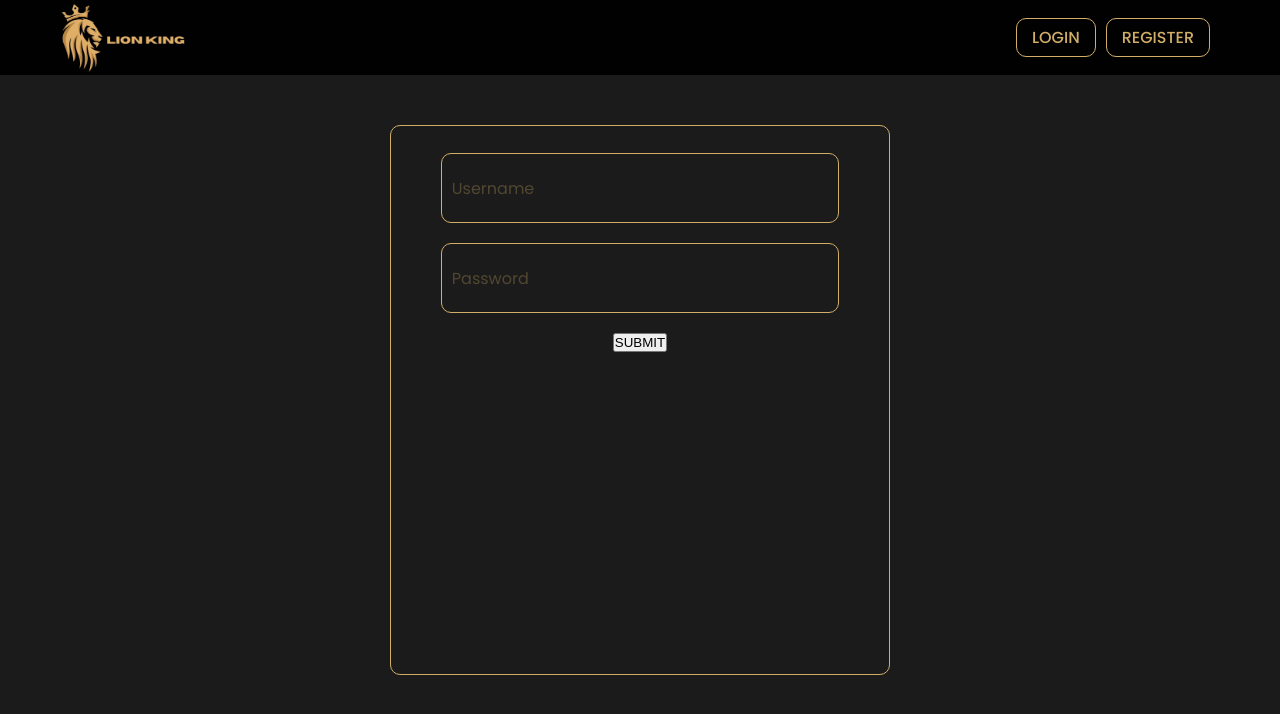
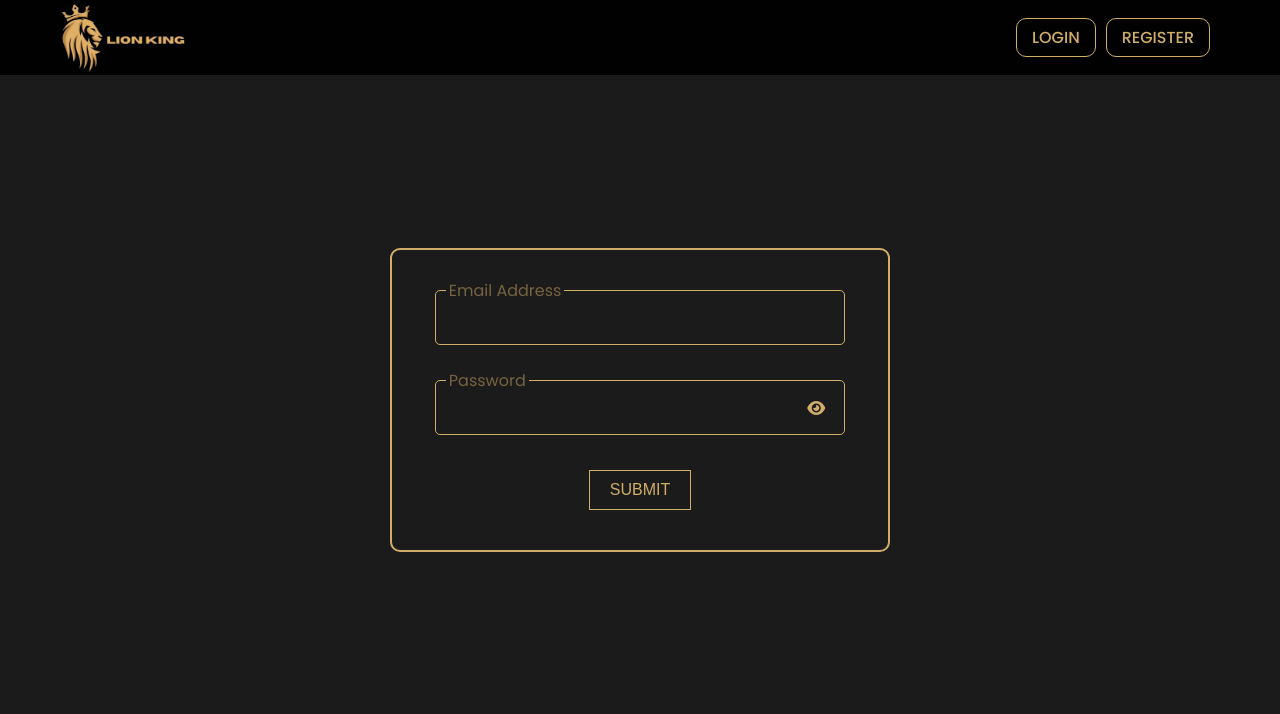
Before and after one commit to williamfisher9/login-using-angular-java, an Angular app in the folder frontend/: page /login in a window 1280 px wide. Shown: the top 714 px of the page. Built offline with nearby package versions, Linux system fonts and the light colour scheme.

Commit message:
login component form and validation

```diff
--- a/frontend/src/app/login/login.component.css
+++ b/frontend/src/app/login/login.component.css
@@ -1,7 +1,6 @@
 .login-container {
     width: 500px;
-    height: 550px;
-    border: 1px solid rgb(209, 174, 104);
+    border: 2px solid rgb(209, 174, 104);
     border-radius: 10px;
     top: 50%;
     left: 50%;
@@ -11,52 +10,87 @@
     display: flex;
     justify-content: center;
     align-items: center;
+
+    padding: 40px 20px;
 }
 
-.fields-container {
-    width: 80%;
-    height: 90%;
+.form-fields-wrapper {
+    width: 100%;
+    height: 100%;
 
     display: flex;
     justify-content: start;
     align-items: center;
     flex-direction: column;
-    gap: 20px;
-
+    gap: 35px;
 }
 
-.input-field-container {
+.form-field {
     position: relative;
-    width: 100%;
-    height: 70px;
+    width: 90%;
+    height: 55px;
     border: 1px solid rgb(209, 174, 104);
-    border-radius: 10px;
-    overflow: hidden;
+    border-radius: 5px;
 }
 
-.input-field-container > .input {
+.input-field {
     position: absolute;
     top: 0;
     left: 0;
+    padding-left: 10px;
     width: 100%;
     height: 100%;
+    border: none;
     outline: none;
-    border: none;
     background-color: transparent;
     color: #fff;
     font-size: 1rem;
-    padding: 10px;
-    z-index: 9999;
 }
 
-.input-field-container > .placeholder {
+.label-field {
     position: absolute;
-    top: 0;
-    left: 0;
-    width: 100%;
-    height: 100%;
-    color: rgba(209, 174, 104, 0.3);
-    align-content: center;
-    padding-left: 10px;
-    transition: 0.3s;
+    top: -13px;
+    left: 10px;
+    color: rgba(209, 174, 104, 0.5);
+    background-color: rgb(27,27,27);
+    padding: 0 3px;
 }
+
+.error-field {
+    position: absolute;
+    bottom: -20px;
+    left: 0px;
+    color: red;
+    font-size: 12px;
+}
+
+input[type = 'submit'] {
+    padding: 10px 20px;
+    background-color: transparent;
+    border: 1px solid rgb(209, 174, 104);
+    outline: none;
+    color: rgb(209, 174, 104);
+    font-weight: 500;
+    font-size: 1rem;
+    text-transform: uppercase;
+    cursor: pointer;
+}
+
+input[type = 'submit']:hover {
+    background-color: rgb(209, 174, 104);
+    color: #000;
+}
+
+.icon {
+    color: rgb(209, 174, 104);
+    font-size: 1rem;
+    position: absolute;
+    top: 50%;
+    right: 10px;
+    transform: translate(-50%, -50%);
+    cursor: pointer;
+}
+
+.icon:hover {
+    color: rgba(209, 174, 104, 0.5);
+}
--- a/frontend/src/app/login/login.component.html
+++ b/frontend/src/app/login/login.component.html
@@ -1,15 +1,32 @@
-<div class="login-container">
-    <form [formGroup]="applyForm" (submit)="handleFormSubmit()" class="fields-container">
-        <div class="input-field-container">
-            <input class="input" type="text" name="username" id="usernmae" autocomplete="off" formControlName="username" (focus)="handleFocus('input')" (blur)="handleBlur()"/>
-            <label #usernameLabel for="username" class="placeholder">Username</label>
+<form class="login-container" (submit)="handleRegisterForm()" [formGroup]="loginForm">
+    <div class="form-fields-wrapper">
+
+        <div class="form-field">
+            <input class="input-field" type="text" id="emailAddress" name="emailAddress" autocomplete="off" formControlName="emailAddress"/>
+            <label class="label-field" for="emailAddress">Email Address</label>
+            <label class="error-field" for="emailAddress">
+                @if (errors.emailAddress.message) {
+                    @for (item of errors.emailAddress.message; track $index) {
+                        {{item}}
+                    }
+                }
+            </label>
         </div>
 
-        <div class="input-field-container">
-            <input class="input" type="password" name="password" id="password" formControlName="password" (focus)="handleFocus('password')" (blur)="handleBlur()"/>
-            <label #passwordLabel for="password" class="placeholder">Password</label>
+        <div class="form-field">
+            <input #passwordField class="input-field" type='{{showPassword ? "text" : "password"}}' id="password" name="password" autocomplete="off" formControlName="password"/>
+            <label class="label-field" for="password">Password</label>
+            <label class="error-field" for="password">
+                @if (errors.password.message) {
+                    @for (item of errors.password.message; track $index) {
+                        {{item}}
+                    }
+                }
+            </label>
+            <i class="icon fa-solid {{showPassword ? 'fa-eye-slash' : 'fa-eye'}}" (click)="controlPasswordVisibility()"></i>
         </div>
 
-        <input type="submit" value="SUBMIT" />
-    </form>
-</div>
+        <input type="submit" value="submit" />
+
+    </div>
+</form>
--- a/frontend/src/app/login/login.component.ts
+++ b/frontend/src/app/login/login.component.ts
@@ -9,29 +9,45 @@ import { FormControl, FormGroup, ReactiveFormsModule } from '@angular/forms';
   styleUrl: './login.component.css',
 })
 export class LoginComponent {
-  handleBlur() {
-    console.log(this.usernameInput);
+  errors = {
+    emailAddress: { hasErrors: false, message: [''] },
+    password: { hasErrors: false, message: [''] }
+  };
+
+  showPassword : boolean = false;
+
+  controlPasswordVisibility() {
+    this.showPassword = !this.showPassword;
   }
 
-  handleFocus(field: string) {
-    if (field === 'input') {
-      this.usernameInput.nativeElement.style.transform = 'translate(-126px, -30px)';
-      this.usernameInput.nativeElement.style.scale = '0.6';
-    } else {
-      this.passwordInput.nativeElement.style.transform = 'translate(-126px, -30px)';
-      this.passwordInput.nativeElement.style.scale = '0.6';
-    }
-  }
-  @ViewChild('usernameLabel') usernameInput!: ElementRef;
-  @ViewChild('passwordLabel') passwordInput!: ElementRef;
-
-  applyForm = new FormGroup({
-    username: new FormControl(''),
+  loginForm = new FormGroup({
+    emailAddress: new FormControl(''),
     password: new FormControl(''),
   });
 
-  handleFormSubmit() {
-    console.log(this.applyForm.value.username);
-    console.log(this.applyForm.value.password);
+  handleRegisterForm() {
+    this.errors = {
+      emailAddress: { hasErrors: false, message: [''] },
+      password: { hasErrors: false, message: [''] }
+    };
+
+    let hasErrors = false;
+
+    if(/^[^\s@]+@[^\s@]+\.[^\s@]+$/.test(this.loginForm.value.emailAddress!.trim()) === false) {
+      this.errors.emailAddress.message.push('Incorrect email address regex');
+      hasErrors = true;
+    }
+
+    if (/^(?=.*[a-z])(?=.*[A-Z])(?=.*\d)(?=.*[@.#$!%*?&^])[A-Za-z\d@.#$!%*?&]{8,15}$/.test(this.loginForm.value.password!.trim()) === false) {
+      this.errors.password.message.push('Incorrect password regex');
+      hasErrors = true;
+    }
+
+    if(hasErrors){
+      console.log("errors exist")
+    } else {
+      console.log("send login request to the server")
+    }
+
   }
 }
--- a/frontend/src/app/register/register.component.css
+++ b/frontend/src/app/register/register.component.css
@@ -10,7 +10,7 @@
     display: flex;
     justify-content: center;
     align-items: center;
-    padding: 20px;
+    padding: 40px 20px;
 }
 
 .form-fields-wrapper {
```
